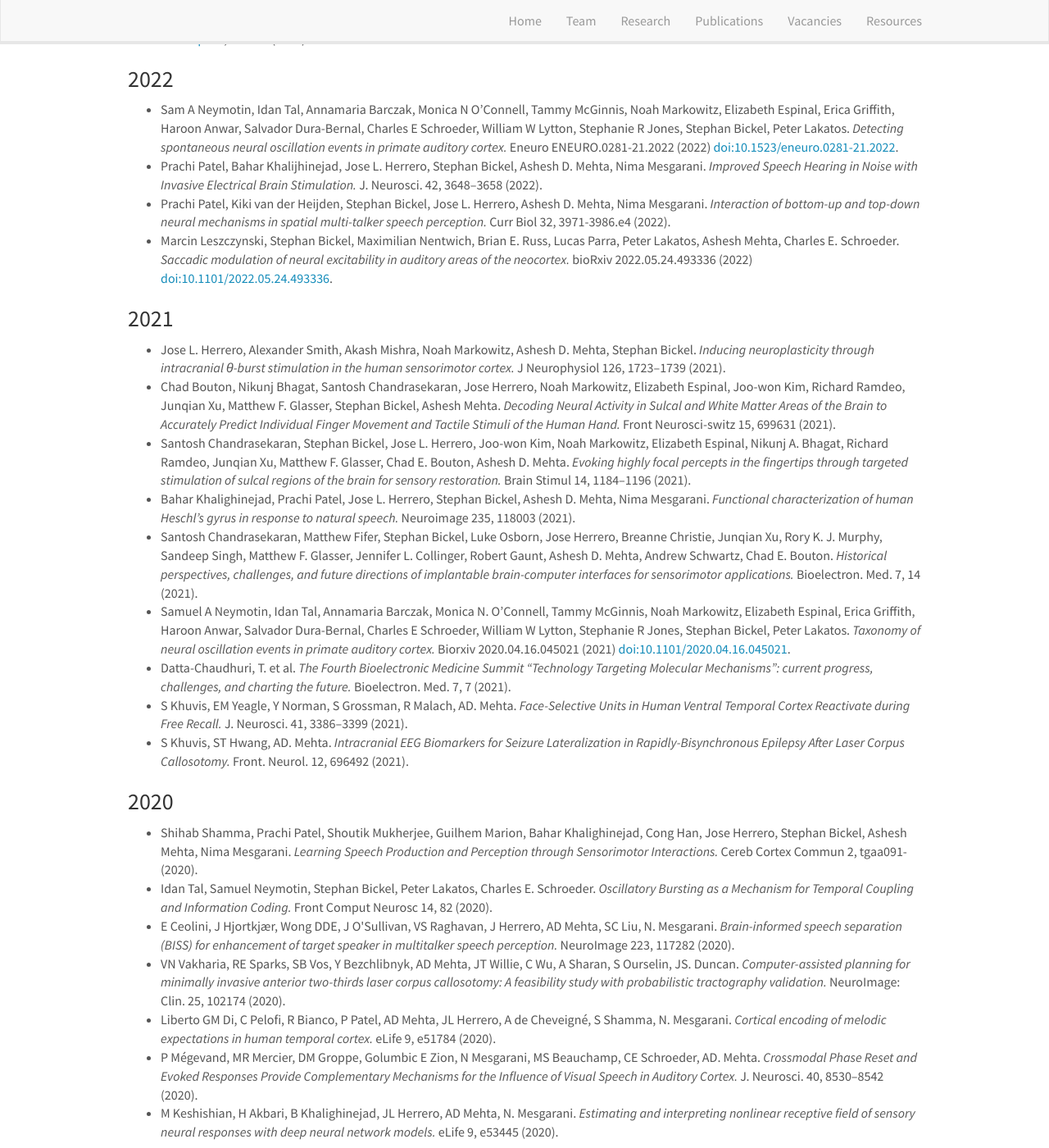
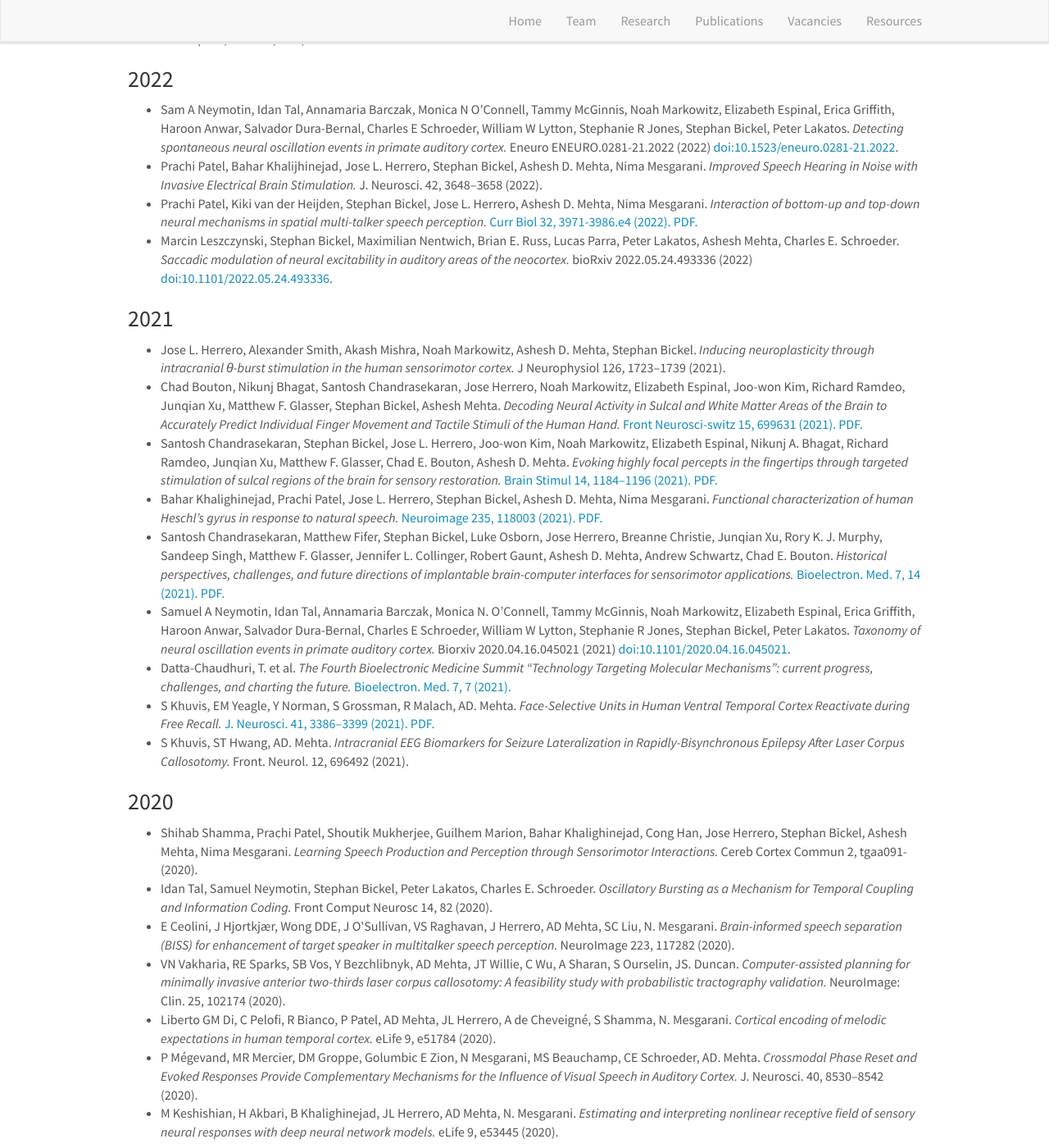
Before and after one commit to sarahgrjohnson/HBMLwebsite, a Jekyll site: the page built from _pages/publications.md, in a window 1280 px wide and 1400 px high, scrolled down 1257 px. Shown: the whole window at 82% size. Built offline with Jekyll 4.4.1, drawn with Linux system fonts in a browser that asks for light colours; nearby versions of some CDN libraries.

Commit message:
added pubs

```diff
--- a/_config.yml
+++ b/_config.yml
@@ -13,7 +13,7 @@ description: > # this means to ignore newlines until "baseurl:"
   line in _config.yml. It will appear in your document head meta (for
   Google search results) and in your feed.xml site description.
 baseurl: ""
-# url: "https://hbmlab-nyc.com/"
+url: "https://hbmlab-nyc.com/"
 
 include:
   - .htaccess
--- a/_pages/publications.md
+++ b/_pages/publications.md
@@ -125,7 +125,8 @@ permalink: /publications/
   <li>
     Prachi Patel, Kiki van der Heijden, Stephan Bickel, Jose L. Herrero, Ashesh D. Mehta, Nima Mesgarani.
     <em>Interaction of bottom-up and top-down neural mechanisms in spatial multi-talker speech perception.</em>
-    Curr Biol 32, 3971-3986.e4 (2022).
+    <a href="https://www.cell.com/current-biology/fulltext/S0960-9822(22)01196-4?_returnURL=https%3A%2F%2Flinkinghub.elsevier.com%2Fretrieve%2Fpii%2FS0960982222011964%3Fshowall%3Dtrue" target="_blank">Curr Biol 32, 3971-3986.e4 (2022).</a>
+    <a href="{{ site.url }}{{ site.baseurl }}/downloads/Patel2022CurrBio.pdf" target="_blank">PDF.</a>
   </li>
   <li>
     Marcin Leszczynski, Stephan Bickel, Maximilian Nentwich, Brian E. Russ, Lucas Parra, Peter Lakatos, Ashesh Mehta, Charles E. Schroeder.
@@ -144,22 +145,26 @@ permalink: /publications/
   <li>
     Chad Bouton, Nikunj Bhagat, Santosh Chandrasekaran, Jose Herrero, Noah Markowitz, Elizabeth Espinal, Joo-won Kim, Richard Ramdeo, Junqian Xu, Matthew F. Glasser, Stephan Bickel, Ashesh Mehta.
     <em>Decoding Neural Activity in Sulcal and White Matter Areas of the Brain to Accurately Predict Individual Finger Movement and Tactile Stimuli of the Human Hand.</em>
-    Front Neurosci-switz 15, 699631 (2021).
+    <a href="https://pmc.ncbi.nlm.nih.gov/articles/PMC8782667/" target="_blank">Front Neurosci-switz 15, 699631 (2021).</a>
+     <a href="{{ site.url }}{{ site.baseurl }}/downloads/herrero-et-al-2021-inducing-neuroplasticity-through-intracranial-θ-burst-stimulation-in-the-human-sensorimotor-cortex.pdf" target="_blank">PDF.</a>
   </li>
   <li>
     Santosh Chandrasekaran, Stephan Bickel, Jose L. Herrero, Joo-won Kim, Noah Markowitz, Elizabeth Espinal, Nikunj A. Bhagat, Richard Ramdeo, Junqian Xu, Matthew F. Glasser, Chad E. Bouton, Ashesh D. Mehta.
     <em>Evoking highly focal percepts in the fingertips through targeted stimulation of sulcal regions of the brain for sensory restoration.</em>
-    Brain Stimul 14, 1184–1196 (2021).
+    <a href="https://pubmed.ncbi.nlm.nih.gov/34358704/" target="_blank">Brain Stimul 14, 1184–1196 (2021).</a>
+    <a href="{{ site.url }}{{ site.baseurl }}/downloads/Chandrasekaran2021.pdf" target="_blank">PDF.</a>
   </li>
   <li>
     Bahar Khalighinejad, Prachi Patel, Jose L. Herrero, Stephan Bickel, Ashesh D. Mehta, Nima Mesgarani.
     <em>Functional characterization of human Heschl’s gyrus in response to natural speech.</em>
-    Neuroimage 235, 118003 (2021).
+    <a href="https://pmc.ncbi.nlm.nih.gov/articles/PMC8608271/" target="_blank">Neuroimage 235, 118003 (2021).</a>
+    <a href="{{ site.url }}{{ site.baseurl }}/downloads/2021doi10.1016.pdf" target="_blank">PDF.</a>
   </li>
   <li>
     Santosh Chandrasekaran, Matthew Fifer, Stephan Bickel, Luke Osborn, Jose Herrero, Breanne Christie, Junqian Xu, Rory K. J. Murphy, Sandeep Singh, Matthew F. Glasser, Jennifer L. Collinger, Robert Gaunt, Ashesh D. Mehta, Andrew Schwartz, Chad E. Bouton.
     <em>Historical perspectives, challenges, and future directions of implantable brain-computer interfaces for sensorimotor applications.</em>
-    Bioelectron. Med. 7, 14 (2021).
+     <a href="https://pmc.ncbi.nlm.nih.gov/articles/PMC8456563/" target="_blank">Bioelectron. Med. 7, 14 (2021).</a>
+     <a href="{{ site.url }}{{ site.baseurl }}/downloads/42234_2021_Article_76.pdf" target="_blank">PDF.</a>
   </li>
   <li>
     Samuel A Neymotin, Idan Tal, Annamaria Barczak, Monica N. O’Connell, Tammy McGinnis, Noah Markowitz, Elizabeth Espinal, Erica Griffith, Haroon Anwar, Salvador Dura-Bernal, Charles E Schroeder, William W Lytton, Stephanie R Jones, Stephan Bickel, Peter Lakatos.
@@ -168,13 +173,14 @@ permalink: /publications/
   </li>
   <li>
     Datta-Chaudhuri, T. et al.
-    <em>The Fourth Bioelectronic Medicine Summit “Technology Targeting Molecular Mechanisms”: current progress, challenges, and charting the future.</em>
-    Bioelectron. Med. 7, 7 (2021).
+      <em>The Fourth Bioelectronic Medicine Summit “Technology Targeting Molecular Mechanisms”: current progress, challenges, and charting the future.</em>
+      <a href="https://pmc.ncbi.nlm.nih.gov/articles/PMC8142479/" target="_blank">Bioelectron. Med. 7, 7 (2021).</a>
   </li>
   <li>
     S Khuvis, EM Yeagle, Y Norman, S Grossman, R Malach, AD. Mehta.
     <em>Face-Selective Units in Human Ventral Temporal Cortex Reactivate during Free Recall.</em>
-    J. Neurosci. 41, 3386–3399 (2021).
+    <a href="https://pmc.ncbi.nlm.nih.gov/articles/PMC8051680/" target="_blank">J. Neurosci. 41, 3386–3399 (2021).</a>
+    <a href="{{ site.url }}{{ site.baseurl }}/downloads/zns3386.pdf" target="_blank">PDF.</a>
   </li>
   <li>
     S Khuvis, ST Hwang, AD. Mehta.
```
Also changed, not shown: 6 other files.
